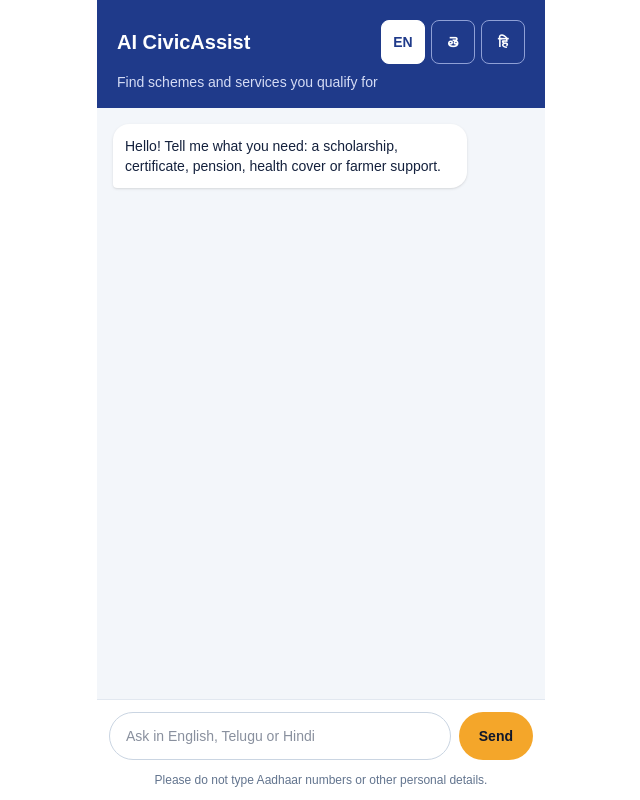
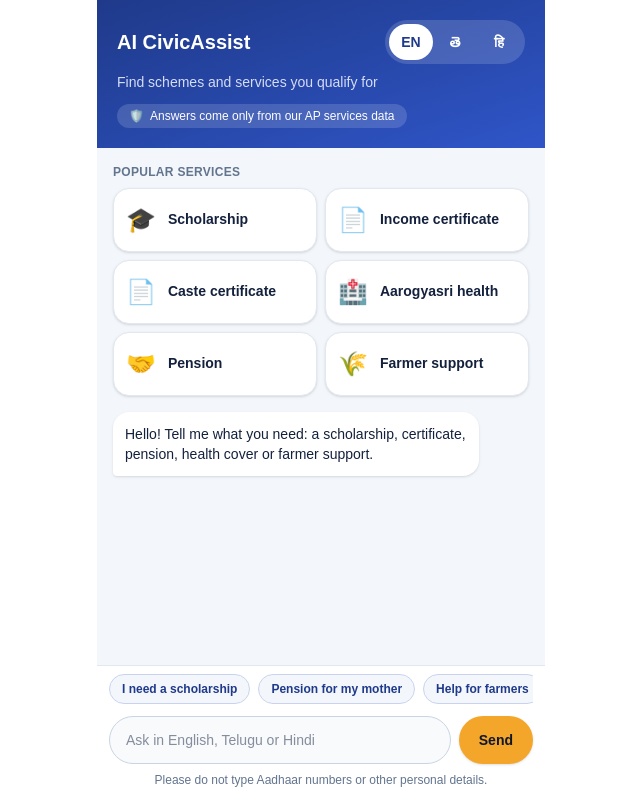
Before and after one commit to bhanuvenkat21-cell/ai-civicassist, a Next.js app in the folder app/: page / in a window 1280 px wide. Shown: the whole page, without its empty margins (319-959 px from the left). Built offline with nearby package versions, Linux system fonts and the light colour scheme.

Commit message:
Redesign UI

```diff
--- a/app/app/page.tsx
+++ b/app/app/page.tsx
@@ -24,6 +24,12 @@
     privacy: "Please do not type Aadhaar numbers or other personal details.",
     thinking: "Thinking...",
     install: "Install app",
+    popular: "Popular services",
+    ready: "ready",
+    verifiedBadge: "Verified",
+    unverifiedBadge: "Needs official confirmation",
+    trust: "Answers come only from our AP services data",
+    prompts: ["I need a scholarship", "Pension for my mother", "Help for farmers"],
     notFound:
       "I could not find a matching service yet. Try words like scholarship, income certificate, caste certificate, pension, Aarogyasri or farmer.",
     found: "I found these services for you:",
@@ -46,6 +52,12 @@
     privacy: "ఆధార్ నంబర్ లేదా ఇతర వ్యక్తిగత వివరాలు టైప్ చేయవద్దు.",
     thinking: "ఆలోచిస్తున్నాను...",
     install: "యాప్ ఇన్‌స్టాల్ చేయండి",
+    popular: "ప్రముఖ సేవలు",
+    ready: "సిద్ధం",
+    verifiedBadge: "ధృవీకరించబడింది",
+    unverifiedBadge: "అధికారిక నిర్ధారణ అవసరం",
+    trust: "సమాధానాలు మా ఏపీ సేవల డేటా నుండి మాత్రమే",
+    prompts: ["స్కాలర్‌షిప్ కావాలి", "అమ్మకు పెన్షన్", "రైతు సహాయం"],
     notFound:
       "సరిపోయే సేవ ఇంకా కనబడలేదు. స్కాలర్‌షిప్, ఆదాయ ధృవపత్రం, కుల ధృవపత్రం, పెన్షన్, ఆరోగ్యశ్రీ లేదా రైతు వంటి పదాలు ప్రయత్నించండి.",
     found: "మీ కోసం ఈ సేవలు కనుగొన్నాను:",
@@ -68,6 +80,12 @@
     privacy: "कृपया आधार नंबर या अन्य निजी जानकारी न लिखें।",
     thinking: "सोच रहा हूँ...",
     install: "ऐप इंस्टॉल करें",
+    popular: "लोकप्रिय सेवाएँ",
+    ready: "तैयार",
+    verifiedBadge: "सत्यापित",
+    unverifiedBadge: "आधिकारिक पुष्टि आवश्यक",
+    trust: "उत्तर केवल हमारे आंध्र प्रदेश सेवा डेटा से",
+    prompts: ["मुझे छात्रवृत्ति चाहिए", "माँ के लिए पेंशन", "किसान सहायता"],
     notFound:
       "अभी कोई मिलती-जुलती सेवा नहीं मिली। छात्रवृत्ति, आय प्रमाणपत्र, जाति प्रमाणपत्र, पेंशन, आरोग्यश्री या किसान जैसे शब्द आज़माएँ।",
     found: "आपके लिए ये सेवाएँ मिलीं:",
@@ -88,67 +106,114 @@
   { code: "hi", label: "हि" },
 ];
 
+const ICON: Record<string, string> = {
+  Education: "🎓", Certificates: "📄", Health: "🏥", Welfare: "🤝", Agriculture: "🌾",
+};
+
+const SHORT: Record<string, Record<Lang, string>> = {
+  "ap-jnanabhumi-scholarship": { en: "Scholarship", te: "స్కాలర్‌షిప్", hi: "छात्रवृत्ति" },
+  "ap-income-certificate": { en: "Income certificate", te: "ఆదాయ ధృవపత్రం", hi: "आय प्रमाणपत्र" },
+  "ap-caste-certificate": { en: "Caste certificate", te: "కుల ధృవపత్రం", hi: "जाति प्रमाणपत्र" },
+  "ap-ntr-vaidya-seva": { en: "Aarogyasri health", te: "ఆరోగ్యశ్రీ", hi: "आरोग्यश्री" },
+  "ap-ntr-bharosa-pension": { en: "Pension", te: "పెన్షన్", hi: "पेंशन" },
+  "ap-annadata-sukhibhava": { en: "Farmer support", te: "రైతు సహాయం", hi: "किसान सहायता" },
+};
+
 function Detail({ id, lang, onOpen }: { id: string; lang: Lang; onOpen: (id: string) => void }) {
   const s = getService(id);
   const t = T[lang];
+  const [done, setDone] = useState<Record<number, boolean>>({});
   if (!s) return null;
   const link = s.official_links?.[0];
+  const count = Object.values(done).filter(Boolean).length;
+  const total = s.documents.length;
+  const pct = total ? Math.round((count / total) * 100) : 0;
+  const verified = !!s.verification?.content_verified;
   return (
-    <div className="space-y-3">
-      <div className="text-base font-bold">{s.name[lang] ?? s.name.en}</div>
-      {s.summary && <p className="text-sm text-slate-600">{s.summary}</p>}
+    <div className="space-y-4">
+      <div className="flex items-start gap-3">
+        <div className="flex h-12 w-12 shrink-0 items-center justify-center rounded-2xl bg-[#E8EDFA] text-2xl">
+          {ICON[s.category] ?? "📌"}
+        </div>
+        <div>
+          <div className="text-base leading-snug font-bold">{s.name[lang] ?? s.name.en}</div>
+          <span
+            className={`mt-1 inline-block rounded-full px-2.5 py-0.5 text-xs font-semibold ${
+              verified ? "bg-green-100 text-green-800" : "bg-amber-100 text-amber-800"
+            }`}
+          >
+            {verified ? t.verifiedBadge : t.unverifiedBadge}
+          </span>
+        </div>
+      </div>
+      {s.summary && <p className="text-sm leading-relaxed text-slate-600">{s.summary}</p>}
 
-      <div className="text-xs font-semibold tracking-wide text-slate-500 uppercase">{t.docs}</div>
+      <div>
+        <div className="mb-2 flex items-center justify-between">
+          <span className="text-xs font-bold tracking-wide text-slate-500 uppercase">{t.docs}</span>
+          <span className="text-xs font-semibold text-[#1F3A8A]">{count}/{total} {t.ready}</span>
+        </div>
+        <div className="mb-3 h-1.5 overflow-hidden rounded-full bg-slate-200">
+          <div className="h-full rounded-full bg-[#1F3A8A] transition-all" style={{ width: `${pct}%` }} />
+        </div>
         <ul className="space-y-2">
-        {s.documents.map((d) => (
-          <li key={d.name} className="rounded-lg bg-slate-50 p-3 text-sm">
-            <label className="flex items-start gap-2">
-              <input type="checkbox" className="mt-1 h-4 w-4" />
+          {s.documents.map((d, i) => (
+            <li key={d.name} className="rounded-xl border border-slate-200 bg-slate-50 p-3 text-sm">
+              <label className="flex items-start gap-3">
+                <input
+                  type="checkbox"
+                  checked={!!done[i]}
+                  onChange={() => setDone((p) => ({ ...p, [i]: !p[i] }))}
+                  className="mt-0.5 h-5 w-5 accent-[#1F3A8A]"
+                />
                 <span>
-                <span className="font-semibold">{d.name}</span>
+                  <span className={`font-semibold ${done[i] ? "text-slate-400 line-through" : ""}`}>{d.name}</span>
                   {d.why && <span className="block text-slate-500">{d.why}</span>}
                 </span>
               </label>
               {d.linked_service && getService(d.linked_service) && (
                 <button
                   onClick={() => onOpen(d.linked_service as string)}
-                className="mt-2 min-h-11 rounded-lg border border-[#1F3A8A] px-3 text-sm font-semibold text-[#1F3A8A]"
+                  className="mt-2 min-h-11 w-full rounded-lg border border-[#1F3A8A] px-3 text-sm font-semibold text-[#1F3A8A] active:bg-[#E8EDFA]"
                 >
-                {t.missing}
+                  {t.missing} →
                 </button>
               )}
             </li>
           ))}
         </ul>
+      </div>
 
-      <div className="text-xs font-semibold tracking-wide text-slate-500 uppercase">{t.steps}</div>
-      <ol className="space-y-2">
+      <div>
+        <div className="mb-2 text-xs font-bold tracking-wide text-slate-500 uppercase">{t.steps}</div>
+        <ol className="space-y-0">
           {s.steps.map((st, i) => (
-          <li key={i} className="flex gap-2 text-sm">
-            <span className="flex h-6 w-6 shrink-0 items-center justify-center rounded-full bg-[#1F3A8A] text-xs font-bold text-white">
+            <li key={i} className="flex gap-3">
+              <div className="flex flex-col items-center">
+                <span className="flex h-7 w-7 shrink-0 items-center justify-center rounded-full bg-[#1F3A8A] text-xs font-bold text-white">
                   {i + 1}
                 </span>
-            <span>{st}</span>
+                {i < s.steps.length - 1 && <span className="my-1 w-0.5 flex-1 bg-[#C9D3F0]" />}
+              </div>
+              <span className="pb-4 text-sm leading-relaxed">{st}</span>
             </li>
           ))}
         </ol>
+      </div>
 
       {link ? (
         <a
           href={link.url}
           target="_blank"
           rel="noopener noreferrer"
-          className="flex min-h-12 items-center justify-center rounded-xl bg-[#F4A62A] font-bold text-slate-900"
+          className="flex min-h-12 items-center justify-center rounded-xl bg-[#F4A62A] font-bold text-slate-900 shadow-sm active:opacity-90"
         >
-          {t.portal}
+          {t.portal} ↗
         </a>
       ) : (
-        <div className="rounded-lg bg-amber-50 p-3 text-sm text-amber-900">{t.noLink}</div>
+        <div className="rounded-xl bg-amber-50 p-3 text-sm text-amber-900">{t.noLink}</div>
       )}
-
-      {!s.verification?.content_verified && (
-        <div className="text-xs text-slate-500">{t.verify}</div>
-      )}
+      {!verified && <div className="text-xs leading-relaxed text-slate-500">{t.verify}</div>}
     </div>
   );
 }
@@ -178,8 +243,8 @@
     return () => window.removeEventListener("beforeinstallprompt", onPrompt);
   }, []);
 
-  async function send() {
-    const q = input.trim();
+  async function send(text?: string) {
+    const q = (text ?? input).trim();
     if (!q || loading) return;
     setMsgs((m) => [...m, { role: "user", text: q }]);
     setInput("");
@@ -215,18 +280,16 @@
 
   return (
     <main className="mx-auto flex h-dvh max-w-md flex-col bg-[#F3F6FA] text-[#14213D]">
-      <header className="bg-[#1F3A8A] px-5 pt-5 pb-4 text-white">
-        <div className="flex items-center justify-between">
+      <header className="bg-gradient-to-br from-[#1F3A8A] to-[#2F55C8] px-5 pt-5 pb-5 text-white">
+        <div className="flex items-center justify-between gap-2">
           <h1 className="text-xl font-bold">{t.title}</h1>
-          <div className="flex gap-1.5">
+          <div className="flex rounded-full bg-white/15 p-1">
             {LANGS.map((l) => (
               <button
                 key={l.code}
                 onClick={() => setLang(l.code)}
-                className={`h-11 min-w-11 rounded-lg border px-2 text-sm font-bold ${
-                  lang === l.code
-                    ? "border-white bg-white text-[#1F3A8A]"
-                    : "border-[#8FA0D6] text-white"
+                className={`h-9 min-w-11 rounded-full px-3 text-sm font-bold ${
+                  lang === l.code ? "bg-white text-[#1F3A8A]" : "text-white"
                 }`}
               >
                 {l.label}
@@ -235,26 +298,46 @@
           </div>
         </div>
         <p className="mt-2 text-sm text-[#D5DCF5]">{t.sub}</p>
+        <div className="mt-3 inline-flex items-center gap-1.5 rounded-full bg-white/15 px-3 py-1 text-xs">
+          <span>🛡️</span>
+          <span>{t.trust}</span>
+        </div>
       </header>
 
-      <div className="flex-1 space-y-3 overflow-y-auto p-4">
-        <div className="max-w-[85%] rounded-2xl rounded-bl-sm bg-white p-3 text-sm shadow-sm">
-          {t.welcome}
+      <div className="flex-1 overflow-y-auto">
+        <section className="px-4 pt-4">
+          <div className="mb-2 text-xs font-bold tracking-wide text-slate-500 uppercase">{t.popular}</div>
+          <div className="grid grid-cols-2 gap-2">
+            {Object.keys(SHORT).map((id) => {
+              const s = getService(id);
+              if (!s) return null;
+              return (
+                <button
+                  key={id}
+                  onClick={() => openService(id)}
+                  className="flex min-h-16 items-center gap-3 rounded-2xl border border-slate-200 bg-white p-3 text-left shadow-sm active:bg-[#E8EDFA]"
+                >
+                  <span className="text-2xl">{ICON[s.category] ?? "📌"}</span>
+                  <span className="text-sm leading-tight font-semibold">{SHORT[id][lang]}</span>
+                </button>
+              );
+            })}
           </div>
+        </section>
+
+        <div className="space-y-3 p-4">
+          <div className="max-w-[88%] rounded-2xl rounded-bl-sm bg-white p-3 text-sm shadow-sm">{t.welcome}</div>
 
           {msgs.map((m, i) => {
             if (m.role === "user")
               return (
-              <div
-                key={i}
-                className="ml-auto max-w-[85%] rounded-2xl rounded-br-sm bg-[#1F3A8A] p-3 text-sm text-white"
-              >
+                <div key={i} className="ml-auto max-w-[85%] rounded-2xl rounded-br-sm bg-[#1F3A8A] p-3 text-sm text-white shadow-sm">
                   {m.text}
                 </div>
               );
             if (m.role === "bot")
               return (
-              <div key={i} className="max-w-[85%] rounded-2xl rounded-bl-sm bg-white p-3 text-sm shadow-sm">
+                <div key={i} className="max-w-[88%] rounded-2xl rounded-bl-sm bg-white p-3 text-sm shadow-sm">
                   {m.text}
                 </div>
               );
@@ -270,10 +353,11 @@
                         <button
                           key={id}
                           onClick={() => openService(id)}
-                        className="flex min-h-12 w-full items-center justify-between rounded-xl border border-slate-200 px-3 text-left text-sm font-semibold hover:bg-slate-50"
+                          className="flex min-h-12 w-full items-center gap-3 rounded-xl border border-slate-200 px-3 text-left text-sm font-semibold active:bg-[#E8EDFA]"
                         >
-                        <span>{s.name[lang] ?? s.name.en}</span>
-                        <span className="text-xs font-bold text-[#1F3A8A]">{t.view}</span>
+                          <span className="text-xl">{ICON[s.category] ?? "📌"}</span>
+                          <span className="flex-1">{s.name[lang] ?? s.name.en}</span>
+                          <span className="text-xs font-bold text-[#1F3A8A]">{t.view} →</span>
                         </button>
                       );
                     })}
@@ -281,50 +365,67 @@
                 </div>
               );
             return (
-            <div key={i} className="rounded-2xl rounded-bl-sm bg-white p-3 shadow-sm">
+              <div key={i} className="rounded-2xl rounded-bl-sm bg-white p-4 shadow-sm">
                 <Detail id={m.id} lang={lang} onOpen={openService} />
               </div>
             );
           })}
+
           {loading && (
-          <div className="max-w-[85%] rounded-2xl rounded-bl-sm bg-white p-3 text-sm text-slate-500 shadow-sm">
+            <div className="inline-flex items-center gap-2 rounded-2xl rounded-bl-sm bg-white p-3 text-sm text-slate-500 shadow-sm">
+              <span className="h-2 w-2 animate-pulse rounded-full bg-[#1F3A8A]" />
               {t.thinking}
             </div>
           )}
           <div ref={endRef} />
         </div>
+      </div>
 
-      <div className="flex items-center gap-2 border-t border-slate-200 bg-white p-3">
+      <footer className="border-t border-slate-200 bg-white px-3 pt-2 pb-3">
+        <div className="mb-2 flex gap-2 overflow-x-auto pb-1">
+          {t.prompts.map((p) => (
+            <button
+              key={p}
+              onClick={() => send(p)}
+              disabled={loading}
+              className="shrink-0 rounded-full border border-[#C9D3F0] bg-[#F3F6FA] px-3 py-1.5 text-xs font-semibold text-[#1F3A8A] disabled:opacity-50"
+            >
+              {p}
+            </button>
+          ))}
+        </div>
+        <div className="flex items-center gap-2">
           <input
             value={input}
             onChange={(e) => setInput(e.target.value)}
             onKeyDown={(e) => e.key === "Enter" && send()}
             placeholder={t.placeholder}
             aria-label={t.placeholder}
-          className="h-12 flex-1 rounded-full border border-slate-300 px-4 text-sm"
+            className="h-12 flex-1 rounded-full border border-slate-300 bg-[#F8FAFC] px-4 text-sm outline-none focus:border-[#1F3A8A]"
           />
           <button
-          onClick={send}
+            onClick={() => send()}
             disabled={loading}
-          className="h-12 rounded-full bg-[#F4A62A] px-5 text-sm font-bold text-slate-900 disabled:opacity-50"
+            className="h-12 rounded-full bg-[#F4A62A] px-5 text-sm font-bold text-slate-900 shadow-sm disabled:opacity-50"
           >
             {t.send}
           </button>
         </div>
-      <div className="bg-white px-4 pb-3 text-center text-xs text-slate-500">
-        <p>{t.privacy}</p>
+        <p className="mt-2 text-center text-xs text-slate-500">{t.privacy}</p>
         {installEvt && (
+          <div className="mt-2 text-center">
             <button
               onClick={async () => {
                 await installEvt.prompt();
                 setInstallEvt(null);
               }}
-            className="mt-2 min-h-11 rounded-full border border-[#1F3A8A] px-4 text-sm font-bold text-[#1F3A8A]"
+              className="min-h-11 rounded-full border border-[#1F3A8A] px-4 text-sm font-bold text-[#1F3A8A]"
             >
               {t.install}
             </button>
+          </div>
         )}
-      </div>
+      </footer>
     </main>
   );
 }
```
Lines whose indentation alone changed are shown as unchanged.
